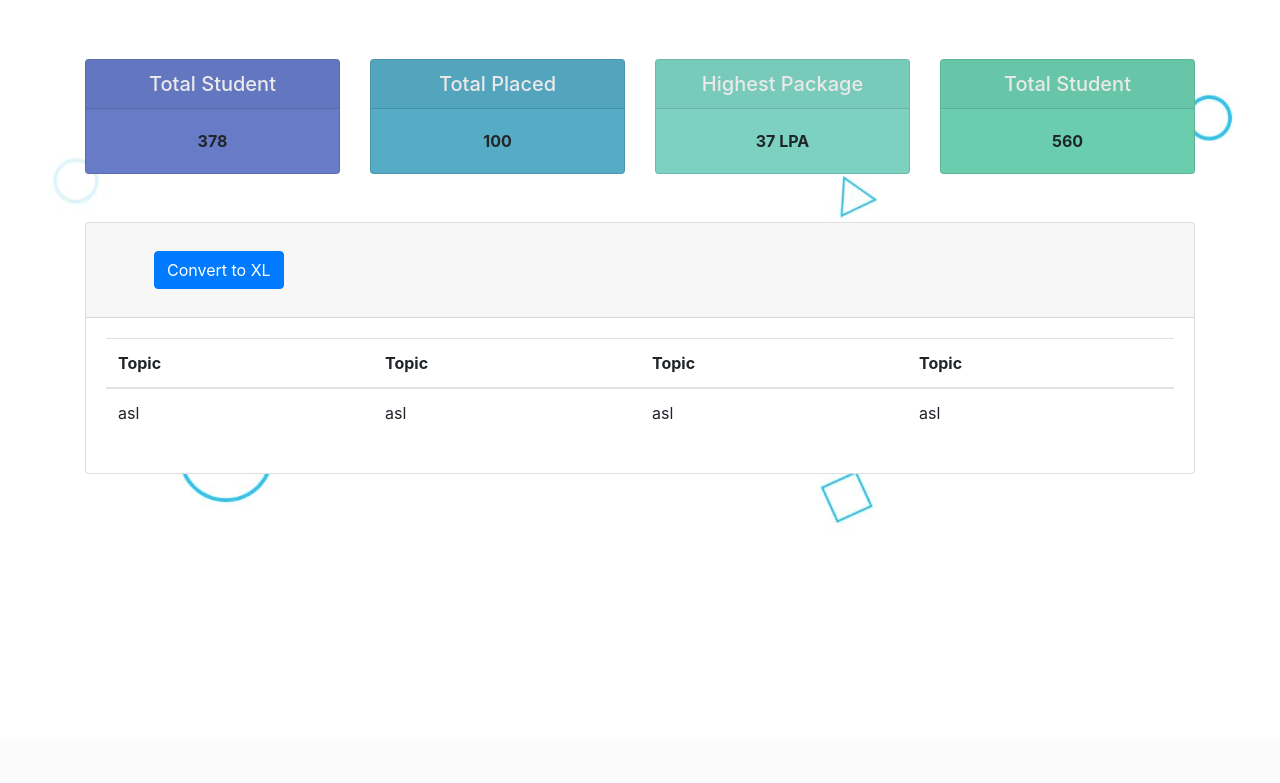
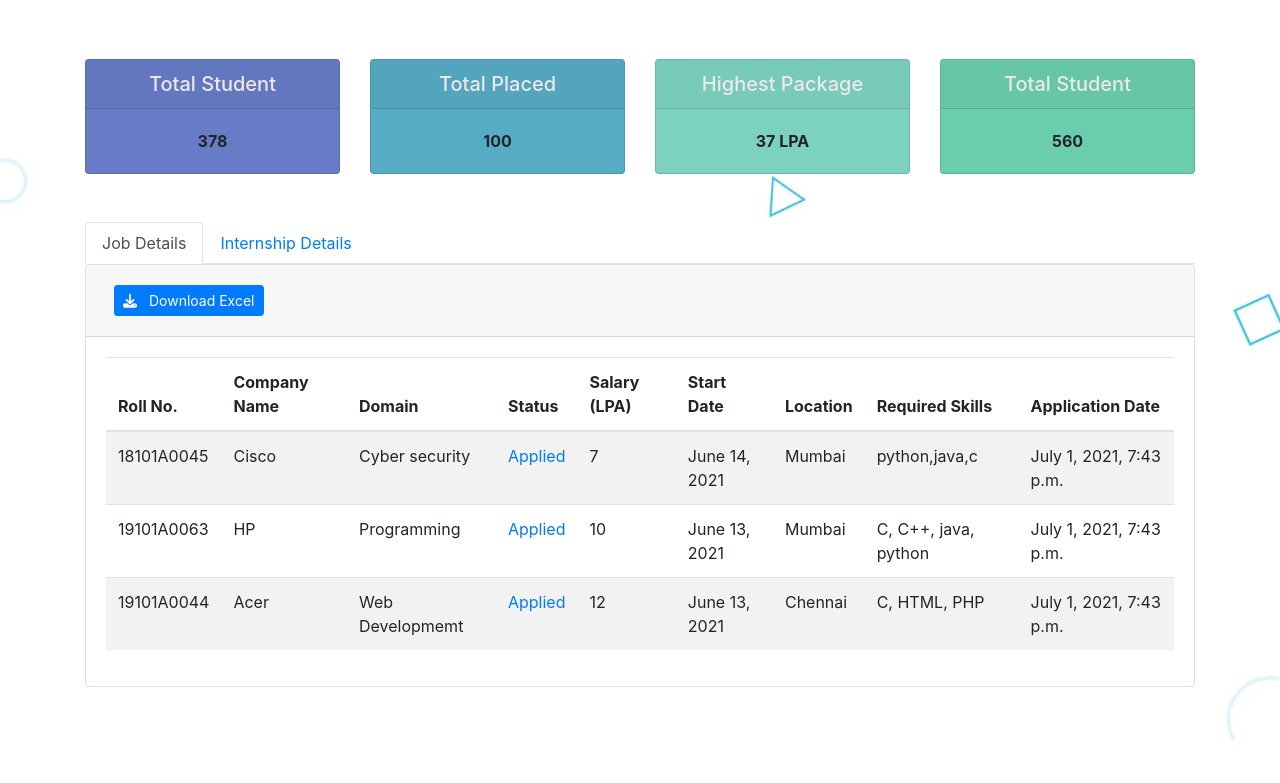
Before and after one commit to bhaveshd17/DMS, a Django app: page /placement_cell/index/ in a window 1280 px wide. Shown: the part 61-844 px from the top of the page. Before the commit the page ends 585 px from the top, so only its background shows below. Run offline with Django 3.2, Linux system fonts and the light colour scheme; data comes from the database, SQL or seed files in the repository; some libraries are stand-ins or nearby versions.

Commit message:
add_form_admin

```diff
--- a/DMS_Placement_Cell/templates/placement/index.html
+++ b/DMS_Placement_Cell/templates/placement/index.html
@@ -50,35 +50,127 @@
     </div>
 </div>
 
+<ul class="nav nav-tabs" id="myTab" role="tablist">
+    <li class="nav-item">
+        <a class="nav-link active" id="job-tab" data-toggle="tab" href="#job" role="tab" aria-controls="job"
+            aria-selected="true">Job Details</a>
+    </li>
+    <li class="nav-item">
+        <a class="nav-link" id="intern-tab" data-toggle="tab" href="#intern" role="tab" aria-controls="intern"
+            aria-selected="false">Internship Details</a>
+    </li>
+</ul>
+
+<div class="tab-content profile-tab" id="myTabContent">
+
+    <div class="tab-pane fade show active" id="job" role="tabpanel" aria-labelledby="profile-tab">
         <div class="card">
             <div class="card-header">
-        <button class="btn btn-primary ml-5 my-3" onclick="exportexcel()">Convert to XL</button>
+                <button class="btn btn-primary btn-sm m-2" onclick="job_xl_conv()"><i class="fas fa-download mr-2"></i>
+                    Download Excel</button>
             </div>
             <div class="card-body">
-        <table class="table table-hover" id="convert">
+                <table class="table table-hover table-striped" id="job_convert">
                     <thead>
-                <th scpoe="col">Topic</th>
-                <th scpoe="col">Topic</th>
-                <th scpoe="col">Topic</th>
-                <th scpoe="col">Topic</th>
+                        <th scpoe="col">Roll No.</th>
+                        <th scpoe="col">Company Name</th>
+                        <th scpoe="col">Domain</th>
+                        <th scpoe="col">Status</th>
+                        <th scpoe="col">Salary (LPA)</th>
+                        <th scpoe="col">Start Date</th>
+                        <th scpoe="col">Location</th>
+                        <th scpoe="col">Required Skills</th>
+                        <th scpoe="col">Application Date</th>
                     </thead>
+                    <tbody>
+                        {% for job_u in job_user %}
                         <tr>
-                <td>asl</td>
-                <td>asl</td>
-                <td>asl</td>
-                <td>asl</td>
+                            <td>{{job_u.roll_no}}</td>
+                            <td>{{job_u.job_id.comp_name}}</td>
+                            <td>{{job_u.job_id.domain}}</td>
+                            {% if job_u.status == '1' %}
+                            <td class="text-primary">Applied</td>
+                            {% elif job_u.status == '2' %}
+                            <td class="text-danger">Rejected</td>
+                            {% elif job_u.status == '3' %}
+                            <td class="text-danger">Accepted</td>
+                            {% endif %}
+                            <td>{{job_u.job_id.sal}}</td>
+                            <td>{{job_u.job_id.start_date}}</td>
+                            <td>{{job_u.job_id.location}}</td>
+                            <td>{{job_u.job_id.skills}}</td>
+                            <td>{{job_u.date}}</td>
                         </tr>
+                        {% endfor %}
+                    </tbody>
                 </table>
             </div>
         </div>
+    </div>
+    <div class="tab-pane fade" id="intern" role="tabpanel" aria-labelledby="profile-tab">
+        <div class="card">
+            <div class="card-header">
+                <button class="btn btn-primary btn-sm m-2" onclick="int_xl_conv()"><i class="fas fa-download mr-2"></i>
+                    Download Excel</button>
+            </div>
+            <div class="card-body">
+                <table class="table table-hover table-striped" id="int_convert">
+                    <thead>
+                        <th scpoe="col">Roll No.</th>
+                        <th scpoe="col">Company Name</th>
+                        <th scpoe="col">Domain</th>
+                        <th scpoe="col">Status</th>
+                        <th scpoe="col">Stipend (in K)</th>
+                        <th scpoe="col">Start Date</th>
+                        <th scpoe="col">Duration</th>
+                        <th scpoe="col">Required Skills</th>
+                        <th scpoe="col">Application Date</th>
+                    </thead>
+                    <tbody>
+                        {% for int_u in int_user %}
+                        <tr>
+                            <td>{{int_u.roll_no}}</td>
+                            <td>{{int_u.roll_no}}</td>
+                            <td>{{int_u.int_id.comp_name}}</td>
+                            <td>{{int_u.int_id.domain}}</td>
+                            {% if int_u.status == '1' %}
+                            <td class="text-primary">Applied</td>
+                            {% elif int_u.status == '2' %}
+                            <td class="text-danger">Rejected</td>
+                            {% elif int_u.status == '3' %}
+                            <td class="text-danger">Accepted</td>
+                            {% endif %}
+                            <td>{{int_u.int_id.sal}}</td>
+                            <td>{{int_u.int_id.start_date}}</td>
+                            <td>{{int_u.int_id.duration}}</td>
+                            <td>{{int_u.int_id.skills}}</td>
+                            <td>{{int_u.date}}</td>
+                        </tr>
+                        {% endfor %}
+                    </tbody>
+                </table>
+            </div>
+        </div>
+    </div>
 
+</div>
 
 
 <script>
-    function exportexcel() {
-        $("#convert").table2excel({
+    let date = new Date()
+    date = date.getDate().toString()+'-'+(date.getMonth()+1)+'-'+date.getFullYear()
+    function job_xl_conv() {
+        $("#job_convert").table2excel({
             name: "Table2Excel",
-            filename: "myFileName",
+            filename: "job_users_"+date,
+            fileext: ".xls"
+        });
+    }
+
+    function int_xl_conv(){
+        $("#int_convert").table2excel({
+            name: "Table2Excel",
+            filename: "internshi_users_"+date,
             fileext: ".xls"
         });
     }
```
Lines whose indentation alone changed are shown as unchanged.
